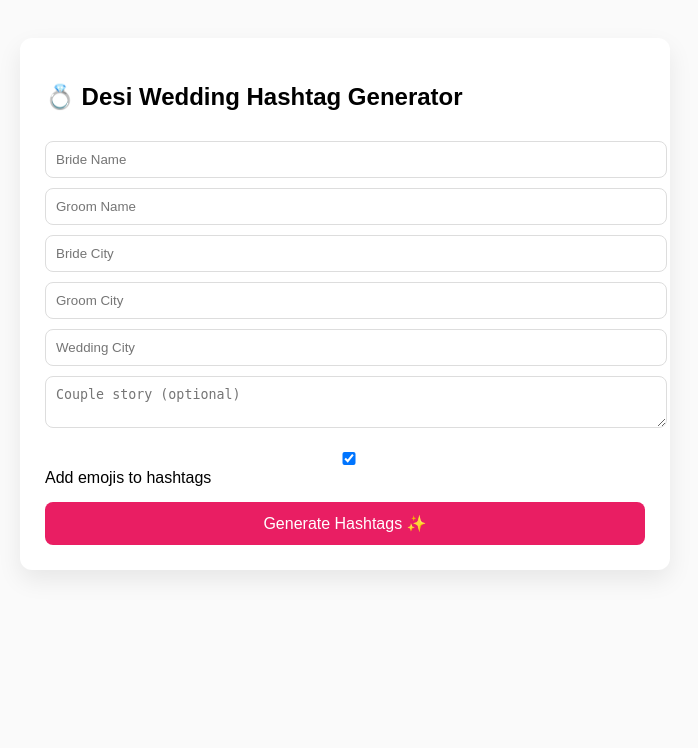
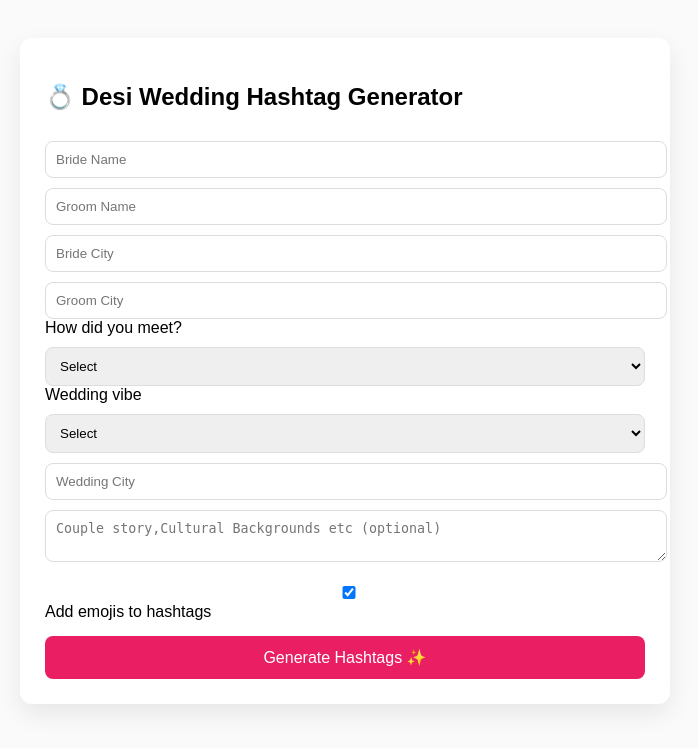
Before and after one commit to Harsh-Shah94/wedding-hashtag-ai, a Flask app: page / in a window 1280 px wide. Shown: the top 748 px of the page, without its empty margins (295-993 px from the left). Run offline with Flask 3, Linux system fonts and the light colour scheme.

Commit message:
Layer 1: add meet type, vibe, and special detail inputs

```diff
--- a/app.py
+++ b/app.py
@@ -29,6 +29,8 @@ def index():
         groom_name = request.form.get("groom_name", "")
         bride_city = request.form.get("bride_city", "")
         groom_city = request.form.get("groom_city", "")
+        meet_type = request.form.get("meet_type", "")
+        vibe = request.form.get("vibe", "")
         wedding_city = request.form.get("wedding_city", "")
         story = request.form.get("story", "")
         action = request.form.get("action", "generate")
@@ -54,7 +56,7 @@ def index():
             bride_city,
             groom_city,
             wedding_city,
-            story,
+            story=f"{story}.Met via: {meet_type}. Vibe: {vibe}",
             tone="fun"
         )
 
@@ -72,6 +74,8 @@ def index():
         groom_name=groom_name,
         bride_city=bride_city,
         groom_city=groom_city,
+        meet_type=meet_type if request.method == "POST" else "",
+        vibe=vibe if request.method == "POST" else "",
         wedding_city=wedding_city,
         story=story,
         use_emojis=use_emojis
--- a/templates/index.html
+++ b/templates/index.html
@@ -76,11 +76,32 @@
     <input type="text" name="groom_city" placeholder="Groom City"
        value="{{ groom_city }}">
 
+    <label>How did you meet?</label>
+    <select name="meet_type">
+       <option value="">Select</option>
+       <option value="dating app">Dating App</option>
+       <option value="college">School / College</option>
+       <option value="family">Family / Arranged</option>
+       <option value="long distance">Long Distance</option>
+       <option value="workplace">Workplace</option>
+    </select>
+
+    <label>Wedding vibe</label>
+    <select name="vibe">
+       <option value="">Select</option>
+       <option value="royal">Royal</option>
+       <option value="filmy">Filmy / Bollywood</option>
+       <option value="fun">Fun & Playful</option>
+       <option value="minimal">Minimal / Modern</option>
+       <option value="traditional">Traditional</option>
+    </select>
+
+
     <input type="text" name="wedding_city" placeholder="Wedding City"
        value="{{ wedding_city }}">
 
     <textarea name="story" rows="2"
-          placeholder="Couple story (optional)">{{ story }}</textarea>
+          placeholder="Couple story,Cultural Backgrounds etc (optional)">{{ story }}</textarea>
 
     <label style="margin-top:10px; display:block;">
         <input type="checkbox" name="use_emojis"
```
